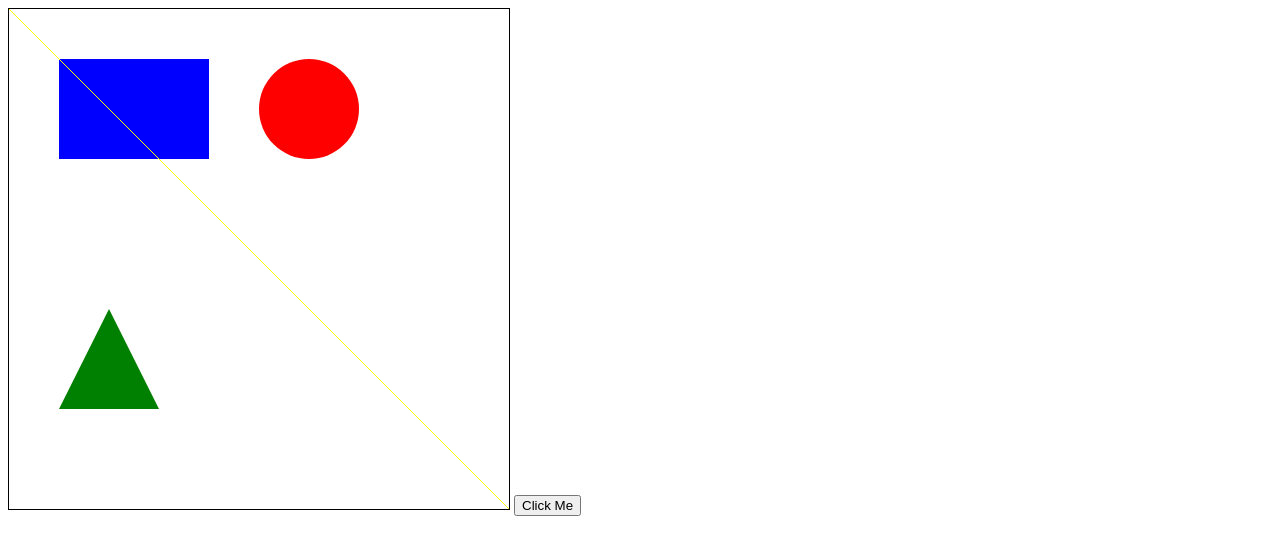
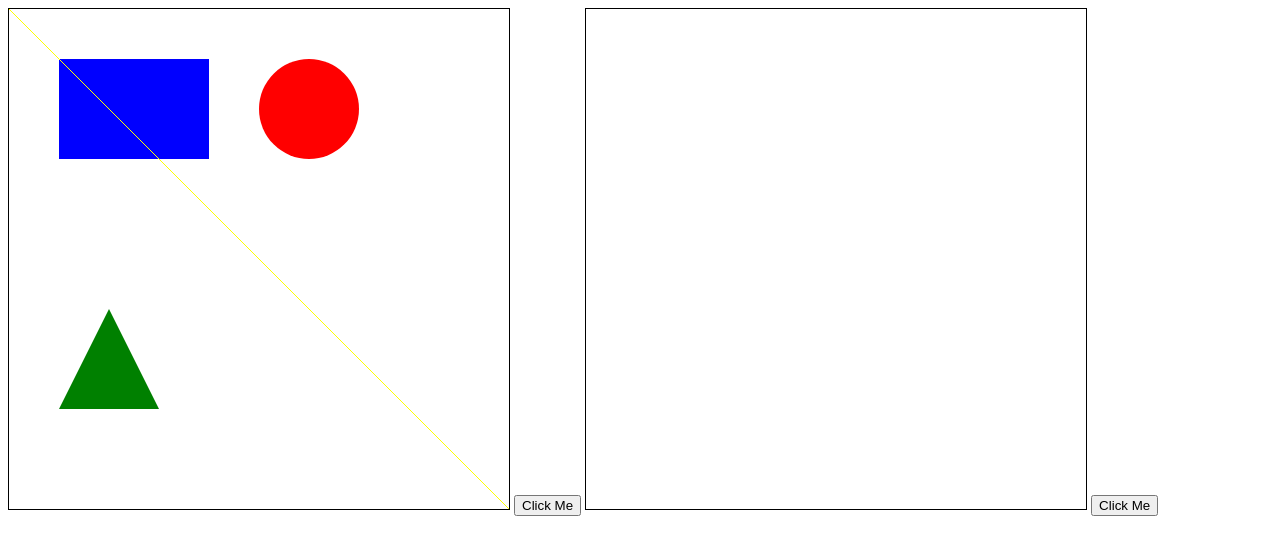
Before and after one commit to RagnarokExpress/Assignment-3, a plain HTML site: page index.html in a window 1280 px wide. Drawn offline with Linux system fonts and the light colour scheme.

Commit message:
Update index.html

```diff
--- a/index.html
+++ b/index.html
@@ -45,5 +45,57 @@
             ctx.stroke();
         };
     </script>
+    <html lang="en">
+<head>
+    <meta charset="UTF-8">
+    <meta name="viewport" content="width=device-width, initial-scale=1.0">
+    <title>Canvas Example</title>
+    <style>
+        canvas {
+            border: 1px solid #000000;
+        }
+    </style>
+</head>
+<body>
+    <canvas id="myCanvas" width="500" height="500"></canvas>
+    <button id="myButton">Click Me</button>
+    <script>
+        window.onload = function() {
+            var canvas = document.getElementById("myCanvas");
+            var ctx = canvas.getContext("2d");
+
+            // Draw Blue rectangle
+            ctx.fillStyle = "blue";
+            ctx.fillRect(50, 50, 150, 100);
+
+            // Draw Red circle
+            ctx.beginPath();
+            ctx.arc(300, 100, 50, 0, 2 * Math.PI, false);
+            ctx.fillStyle = "red";
+            ctx.fill();
+
+            // Draw Green triangle
+            ctx.beginPath();
+            ctx.moveTo(100, 300);
+            ctx.lineTo(50, 400);
+            ctx.lineTo(150, 400);
+            ctx.closePath();
+            ctx.fillStyle = "green";
+            ctx.fill();
+
+            // Draw Yellow line
+            ctx.beginPath();
+            ctx.moveTo(0, 0);
+            ctx.lineTo(500, 500);
+            ctx.strokeStyle = "yellow";
+            ctx.stroke();
+
+            // Add event listener to button to clear the canvas
+            document.getElementById("myButton").addEventListener("click", function() {
+                ctx.clearRect(0, 0, canvas.width, canvas.height);
+            });
+        };
+    </script>
+</body>
 </body>
 </html>
```
